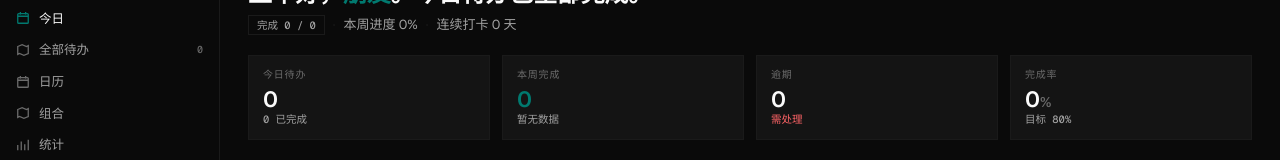
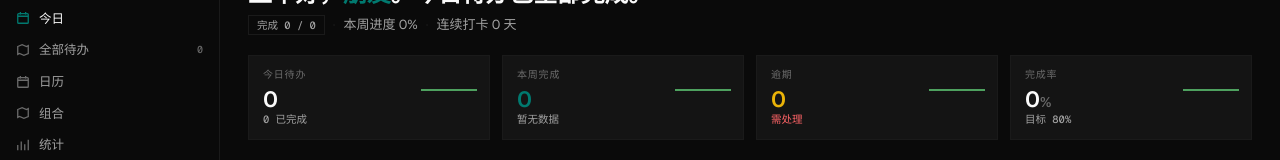
Before and after one commit to NoWint/NoargueWorkspace, a React (Vite) app in the folder website/: page / in a window 1280 px wide. Shown: the part 125-285 px from the top of the page. Built offline with nearby package versions, Linux system fonts and the light colour scheme; no server answers; sample sign-in values are in the browser's storage.

Commit message:
feat(today): add sparklines, tag filter, warn-colored overdue stat

```diff
--- a/website/src/features/todo/TodayView.module.css
+++ b/website/src/features/todo/TodayView.module.css
@@ -146,3 +146,27 @@
 
 /* Tags */
 .tags { display: flex; flex-wrap: wrap; gap: 6px; }
+
+/* Tag active state */
+.tagActive {
+  cursor: pointer;
+}
+
+/* Filter status indicator */
+.filterStatus {
+  display: inline-flex;
+  align-items: center;
+  gap: 6px;
+  padding: 3px 9px;
+  border: 1px solid var(--primary-line);
+  background: var(--primary-soft);
+  color: var(--primary-hi);
+  font: 500 10.5px/1.4 var(--font-mono);
+  margin-left: 8px;
+}
+
+.filterStatusX {
+  cursor: pointer;
+  font: 600 12px/1 var(--font-sans);
+  padding: 0 2px;
+}
--- a/website/src/features/todo/TodayView.tsx
+++ b/website/src/features/todo/TodayView.tsx
@@ -54,6 +54,7 @@ export function TodayView() {
   const fetchCombos = useComboStore((s) => s.fetchCombos)
   const { systemTags, userTags, fetchTags } = useTagStore()
   const [filter, setFilter] = useState<FilterKey>('all')
+  const [activeTagId, setActiveTagId] = useState<number | null>(null)
 
   useEffect(() => {
     fetchTodos()
@@ -74,10 +75,14 @@ export function TodayView() {
   const remaining = totalCount - completedCount
 
   const filteredTodos = useMemo(() => {
-    if (filter === 'uncompleted') return todayTodos.filter((t) => !t.completed)
-    if (filter === 'completed') return todayTodos.filter((t) => t.completed)
-    return todayTodos
-  }, [todayTodos, filter])
+    let result = todayTodos
+    if (filter === 'uncompleted') result = result.filter((t) => !t.completed)
+    if (filter === 'completed') result = result.filter((t) => t.completed)
+    if (activeTagId !== null) {
+      result = result.filter((t) => t.tags?.includes(activeTagId))
+    }
+    return result
+  }, [todayTodos, filter, activeTagId])
 
   // Week progress (Sunday-based, matching existing logic)
   const weekStart = new Date()
@@ -122,6 +127,36 @@ export function TodayView() {
       d.setDate(d.getDate() - 1)
     }
     return s
+  }, [activeTodos])
+
+  // Sparkline data: last 7 days
+  const sparkData = useMemo(() => {
+    const days: string[] = []
+    const d = new Date()
+    for (let i = 6; i >= 0; i--) {
+      const cur = new Date(d)
+      cur.setDate(d.getDate() - i)
+      days.push(formatDate(cur))
+    }
+    const dailyCounts = days.map((date) =>
+      activeTodos.filter((t) => t.setDate === date).length,
+    )
+    const dailyCompleted = days.map((date) =>
+      activeTodos.filter((t) => t.setDate === date && t.completed).length,
+    )
+    const dailyOverdue = days.map((date) =>
+      activeTodos.filter(
+        (t) => !t.completed && t.setDate && t.setDate < date,
+      ).length,
+    )
+    const dailyRate = days.map((date) => {
+      const dayTodos = activeTodos.filter((t) => t.setDate === date)
+      if (dayTodos.length === 0) return 0
+      return Math.round(
+        (dayTodos.filter((t) => t.completed).length / dayTodos.length) * 100,
+      )
+    })
+    return { dailyCounts, dailyCompleted, dailyOverdue, dailyRate }
   }, [activeTodos])
 
   // Mini calendar
@@ -221,17 +256,31 @@ export function TodayView() {
 
       {/* Stats */}
       <div className={styles.stats}>
-        <Stat label="今日待办" value={totalCount} delta={`${completedCount} 已完成`} />
-        <Stat label="本周完成" value={weekCompleted} accent delta={weekDeltaEl} />
+        <Stat
+          label="今日待办"
+          value={totalCount}
+          delta={`${completedCount} 已完成`}
+          spark={sparkData.dailyCounts}
+        />
+        <Stat
+          label="本周完成"
+          value={weekCompleted}
+          accent
+          delta={weekDeltaEl}
+          spark={sparkData.dailyCompleted}
+        />
         <Stat
           label="逾期"
           value={overdueCount}
+          warn
           delta={<span className={styles.deltaDown}>需处理</span>}
+          spark={sparkData.dailyOverdue}
         />
         <Stat
           label="完成率"
           value={<>{weekRate}<span className={styles.pctSign}>%</span></>}
           delta="目标 80%"
+          spark={sparkData.dailyRate}
         />
       </div>
 
@@ -262,6 +311,17 @@ export function TodayView() {
                   {FILTER_LABELS[f]}
                 </button>
               ))}
+              {activeTagId !== null && (
+                <div className={styles.filterStatus}>
+                  按「{[...systemTags, ...userTags].find((t) => t.id === activeTagId)?.name || ''}」筛选
+                  <span
+                    className={styles.filterStatusX}
+                    onClick={() => setActiveTagId(null)}
+                  >
+                    ×
+                  </span>
+                </div>
+              )}
             </div>
           </div>
 
@@ -377,11 +437,22 @@ export function TodayView() {
               </div>
             </div>
             <div className={styles.tags}>
-              {tagCounts.map((t, i) => (
-                <Tag key={t.id} tone={i === 0 && t.count > 0 ? 'pri' : 'default'}>
-                  {t.name} · {t.count}
-                </Tag>
-              ))}
+              {tagCounts.map((t) => {
+                const isActive = activeTagId === t.id
+                return (
+                  <button
+                    key={t.id}
+                    type="button"
+                    className={styles.tagActive}
+                    onClick={() => setActiveTagId(isActive ? null : t.id)}
+                    style={{ background: 'transparent', border: 'none', padding: 0, cursor: 'pointer' }}
+                  >
+                    <Tag tone={isActive ? 'pri' : 'default'}>
+                      {t.name} · {t.count}
+                    </Tag>
+                  </button>
+                )
+              })}
               <Tag tone="default">+ 新建</Tag>
             </div>
           </Card>
```
